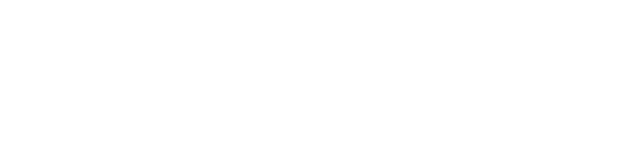
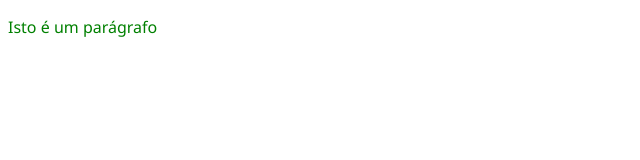
Before and after one commit to MaThz7/pbr-diw-4963101-exemplo1, a plain HTML site: page index.html in a window 1280 px wide. Shown: the whole page, without its empty margins (0-640 px from the left). Drawn offline with Linux system fonts and the light colour scheme.

Commit message:
Novo commit

```diff
--- /dev/null
+++ b/estilo.css
@@ -0,0 +1,8 @@
+*{
+    font-size: 16px;
+    font-family: 'Segoe UI', Tahoma, Geneva, Verdana, sans-serif;
+}
+
+p{
+    color: green;
+}
--- a/index.html
+++ b/index.html
@@ -1,11 +1,17 @@
 <!DOCTYPE html>
 <html>
+
 <head>
     <meta charset="UTF-8">
     <meta name="viewport" content="width=device-width, initial-scale=1.0">
     <title>Exemplo 01</title>
+    <link rel="stylesheet" href="estilo.css">
 </head>
+
 <body>
+    <p>
+        Isto é um parágrafo
+    </p>
+</body>
 
-</body>
 </html>
```
